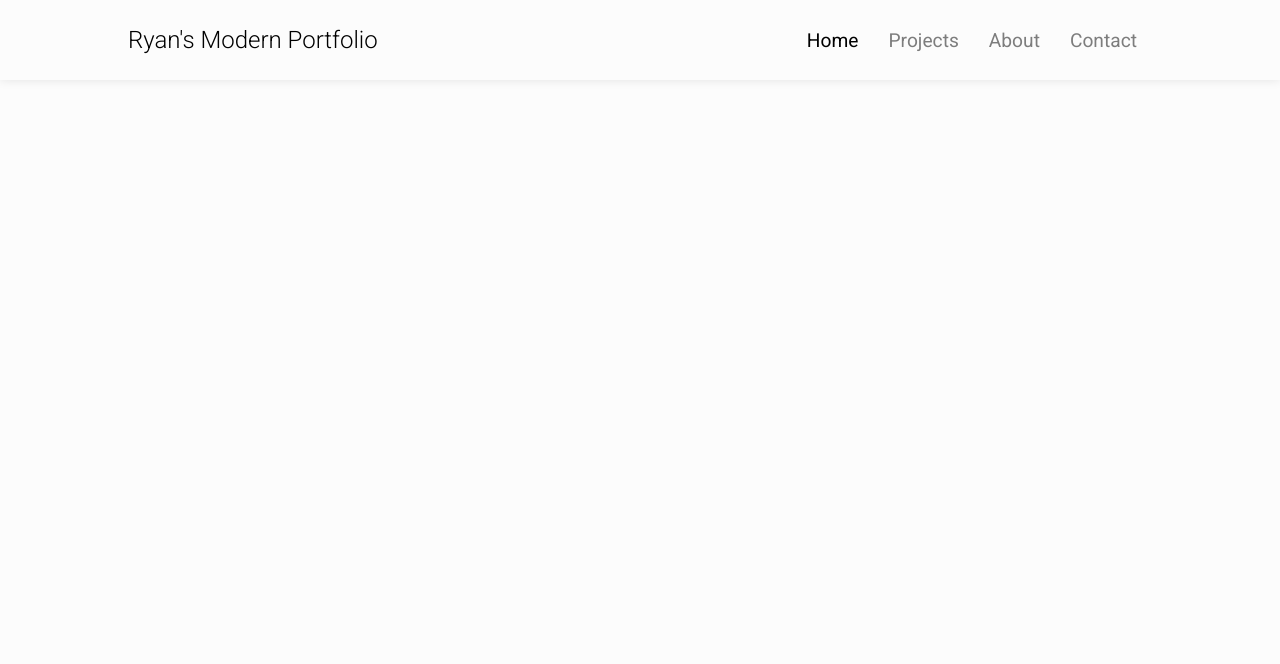
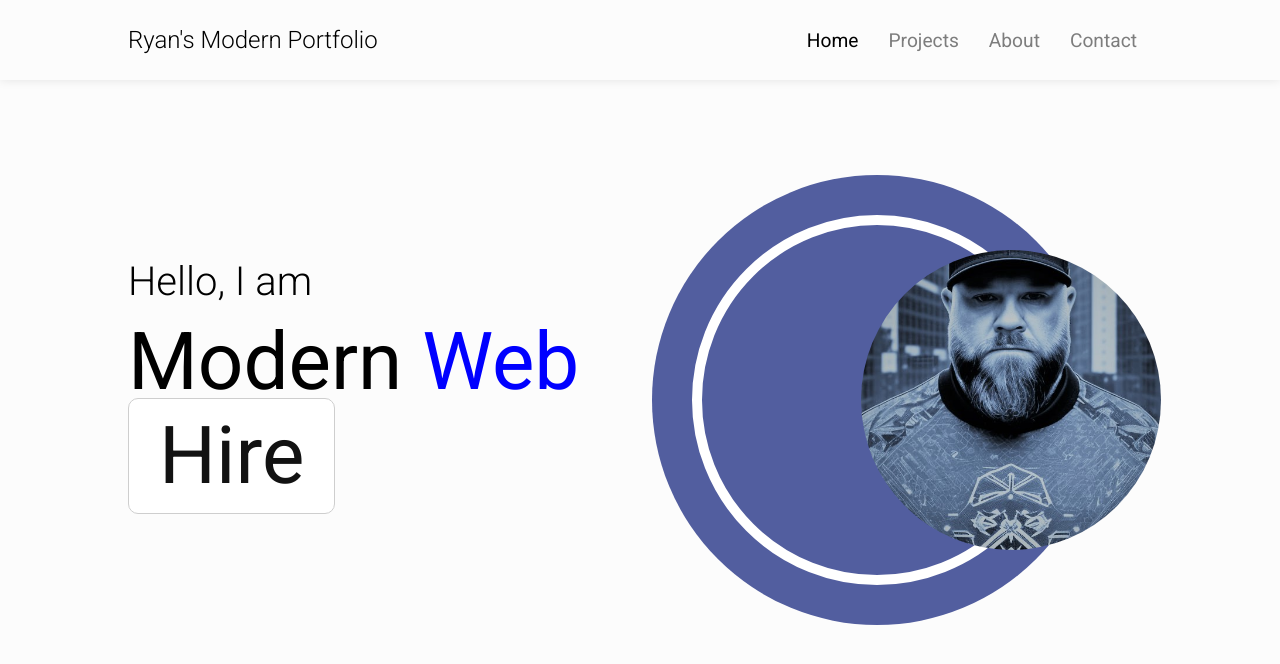
Before and after one commit to ReidRym/New_Portfolian, a plain HTML site: page index.html in a window 1280 px wide. Drawn offline with Linux system fonts and the light colour scheme; a web font is replaced by a local one.

Commit message:
added css and image home section

```diff
--- a/index.html
+++ b/index.html
@@ -19,13 +19,29 @@
     <nav class="navbar">
       <h1 class="logo">Ryan's Modern Portfolio</h1>
       <ul class="nav-links-container">
-        <li class="nav-link"><a href="#" class="links active">Home</a></li>
+        <li class="nav-link"><a href="#home-section" class="links active">Home</a></li>
         <li class="nav-link"><a href="#" class="links">projects</a></li>
-        <li class="nav-link"><a href="#" class="links">about</a></li>
+        <li class="nav-link"><a href="#about-section" class="links">about</a></li>
         <li class="nav-link"><a href="#" class="links">contact</a></li>
       </ul>
     </nav>
 
     <!-- header -->
+    <header class="header" id="home-section">
+        <div class="content">
+            <h1 class="header-heading">Hello, I am <span class="brand-name">modern <span>web</span>
+                <a href="#" class="btn">Hire</a></h1>
+        </div>
+        <div class="header-img-conatiner">
+            <div class="circle"></div>
+            <img src="images/ryan.jpg" alt="" class="header-img">
+    </div>
+
+    <!-- about section -->
+    <section id="about-section">
+
+    </section>
+
+    </header>
   </body>
 </html>
--- a/style.css
+++ b/style.css
@@ -57,3 +57,84 @@ body {
 .links.active, .links:hover {
     opacity: 1;
 }
+
+.header{
+width: 100%;
+height: 100vh;
+padding: 0 10vw;
+display: flex;
+justify-content: space-between;
+align-items: center;
+gap: 50px;
+
+}
+
+.header-heading{
+font-size: 2.5rem;
+font-weight: 300;
+margin-bottom: 40px;
+
+}
+
+.header-heading .brand-name{
+    display: block;
+    text-transform: capitalize;
+    font-size: 5rem;
+    margin: 10px 0;
+    font-weight: 400;
+}
+
+.brand-name span{
+    color: blue;
+}
+.btn{
+    color: #121212;
+    text-decoration: none;
+    cursor: pointer;
+    background: #fff;
+    border: 1px solid #cecece;
+    border-radius: 10px;
+    padding: 10px 30px;
+    text-transform: capitalize;
+    transition: .5s;
+    margin-right: 20px;
+}
+
+.header-img-container{
+    display: flex;
+    justify-content: center;
+    align-items: center;
+    position: relative;
+}
+
+.header-img{
+    position: absolute;
+    top: 50%;
+    left: 79%;
+    transform: translate(-50%, -50%);
+    width: 300px;
+    height: 300px;
+    object-fit: cover;
+    border-radius: 50%;
+}
+
+.circle{
+    width: 450px;
+    height: 450px;
+    border-radius: 50%;
+    background: #525e9f;
+    margin-left: 20px;
+    position: relative;
+    user-select: none;
+}
+
+.circle::before{
+    content: '';
+    position: absolute;
+    top: 40px;
+    left: 40px;
+    bottom: 40px;
+    right: 40px;
+    border: 10px solid #fff;
+    border-radius: 50%;
+}
```
Also changed, not shown: images/ryan.jpg (added).
